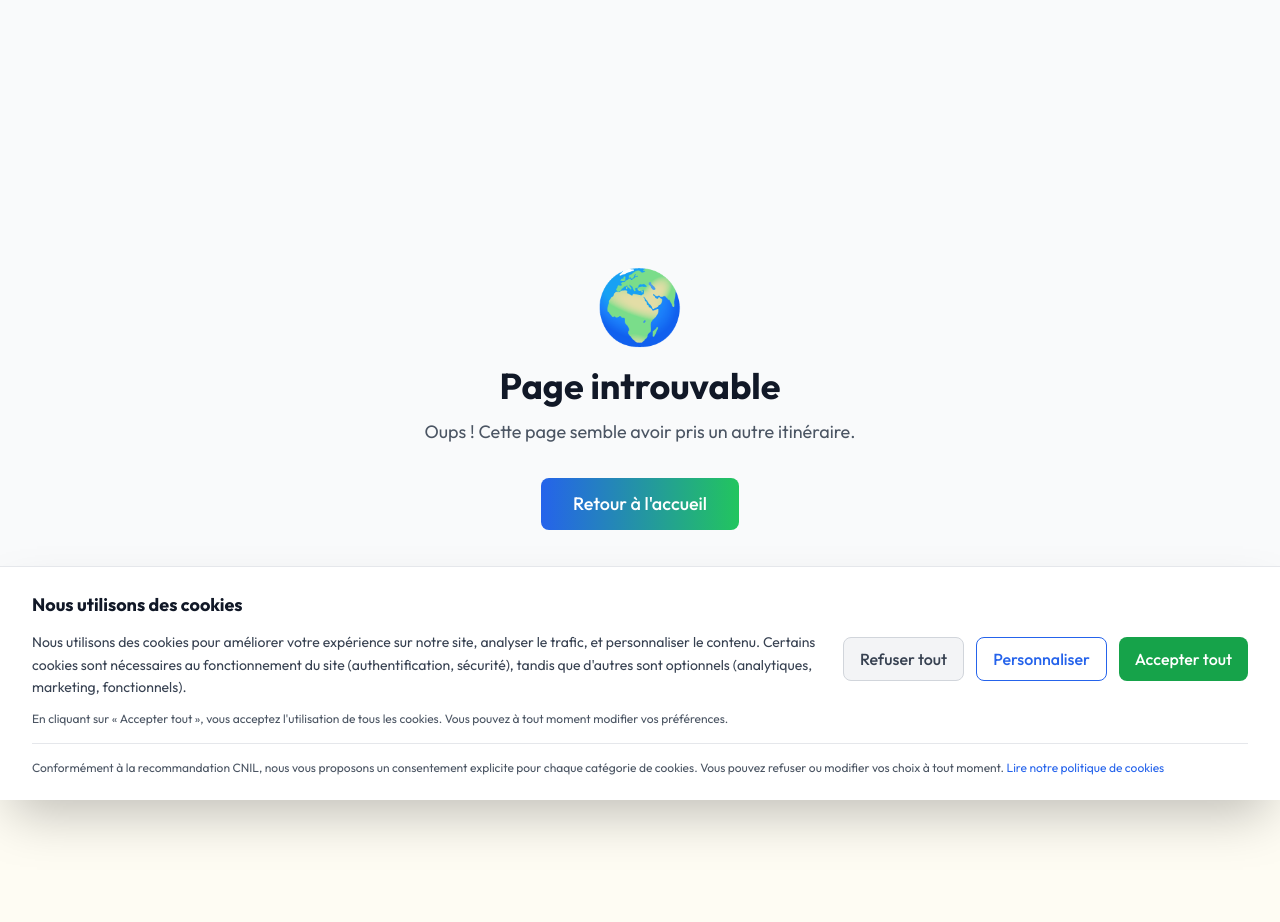
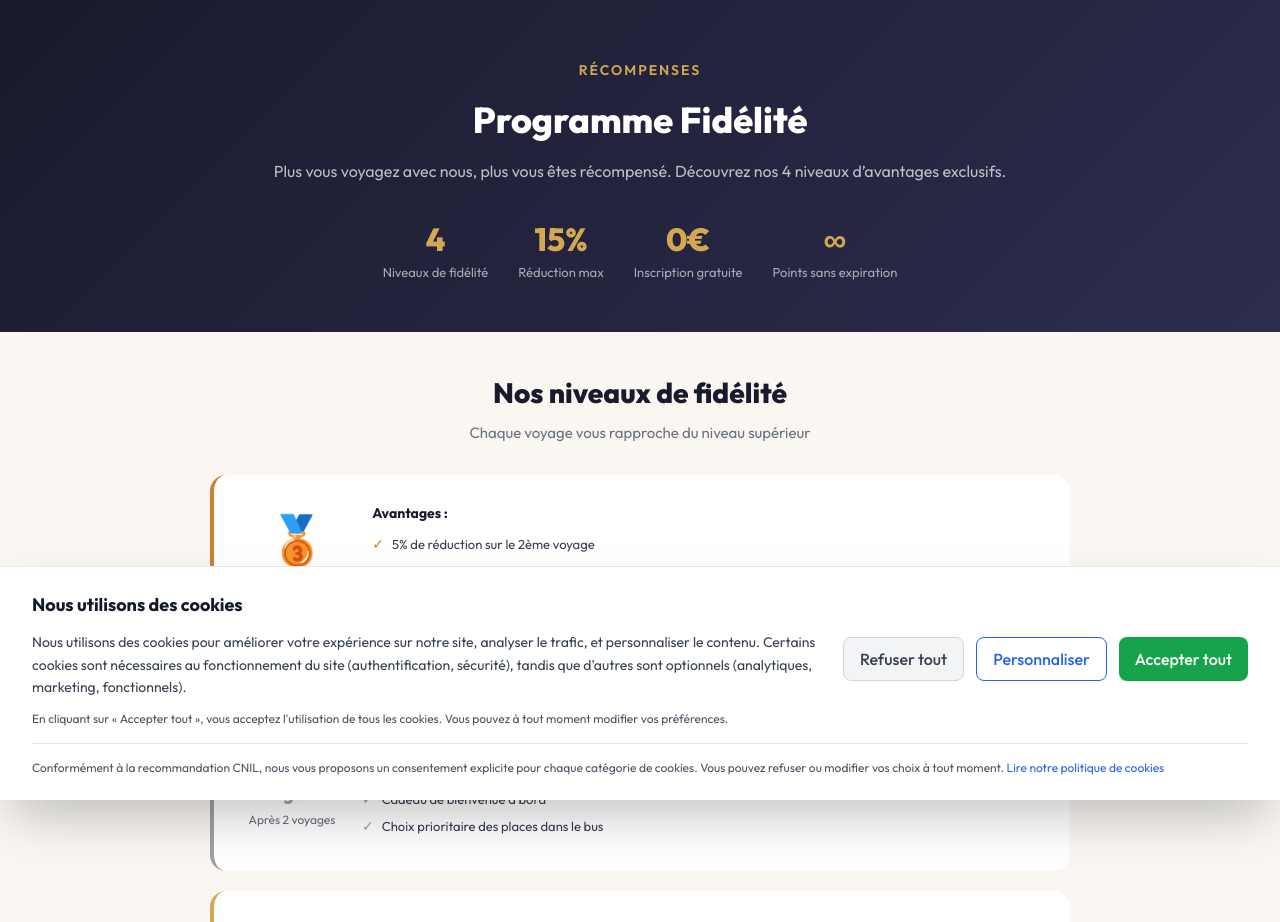
Before and after one commit to eventylife-hub/Eventylife, a Next.js app: page /programme-fidelite in a window 1280 px wide. Before the commit this address had no page. Shown: the top 922 px of the page. Before the commit the page ends 800 px from the top, so only its background shows below. Built offline with nearby package versions, Linux system fonts and the light colour scheme.

Commit message:
feat: add programme-fidelite page

```diff
--- /dev/null
+++ b/app/(public)/programme-fidelite/page.tsx
@@ -0,0 +1,122 @@
+'use client';
+
+const niveaux = [
+  {
+    nom: "Bronze",
+    icon: "\u{1F949}",
+    condition: "D\u00e8s votre 1er voyage",
+    avantages: ["5% de r\u00e9duction sur le 2\u00e8me voyage", "Newsletter VIP avec offres exclusives", "Acc\u00e8s prioritaire aux nouvelles destinations"],
+    couleur: "#CD7F32",
+  },
+  {
+    nom: "Argent",
+    icon: "\u{1F948}",
+    condition: "Apr\u00e8s 2 voyages",
+    avantages: ["8% de r\u00e9duction permanente", "Surclassement h\u00f4tel offert (selon dispo)", "Cadeau de bienvenue \u00e0 bord", "Choix prioritaire des places dans le bus"],
+    couleur: "#A0A0A0",
+  },
+  {
+    nom: "Or",
+    icon: "\u{1F947}",
+    condition: "Apr\u00e8s 4 voyages",
+    avantages: ["12% de r\u00e9duction permanente", "Excursion premium offerte par voyage", "Assurance annulation toutes causes incluse", "Accompagnateur d\u00e9di\u00e9 pour votre groupe", "Acc\u00e8s au salon VIP a\u00e9roport"],
+    couleur: "#D4A853",
+  },
+  {
+    nom: "Diamant",
+    icon: "\u{1F48E}",
+    condition: "Apr\u00e8s 7 voyages",
+    avantages: ["15% de r\u00e9duction permanente", "1 nuit suppl\u00e9mentaire offerte par voyage", "Transfert priv\u00e9 a\u00e9roport inclus", "Repas gastronomique offert", "Concierge voyage personnel 24/7", "Invitation \u00e9v\u00e9nements exclusifs Eventy Life"],
+    couleur: "#7C3AED",
+  },
+];
+
+const chiffres = [
+  { valeur: "4", label: "Niveaux de fid\u00e9lit\u00e9" },
+  { valeur: "15%", label: "R\u00e9duction max" },
+  { valeur: "0\u20AC", label: "Inscription gratuite" },
+  { valeur: "\u221E", label: "Points sans expiration" },
+];
+
+const faq = [
+  { q: "Comment gagner des points ?", r: "Chaque euro d\u00e9pens\u00e9 sur un voyage Eventy Life vous rapporte 1 point. Les parrainages, avis et r\u00e9servations anticip\u00e9es donnent des points bonus." },
+  { q: "Mes points expirent-ils ?", r: "Non ! Vos points de fid\u00e9lit\u00e9 n\u2019expirent jamais tant que votre compte est actif. Voyagez \u00e0 votre rythme." },
+  { q: "Puis-je cumuler fid\u00e9lit\u00e9 et parrainage ?", r: "Absolument ! Les r\u00e9ductions fid\u00e9lit\u00e9 se cumulent avec le parrainage et les offres sp\u00e9ciales pour un maximum d\u2019\u00e9conomies." },
+  { q: "Comment conna\u00eetre mon niveau ?", r: "Connectez-vous \u00e0 votre espace client. Votre niveau, vos points et vos avantages sont visibles sur votre tableau de bord." },
+];
+
+export default function ProgrammeFidelitePage() {
+  return (
+    <div style={{ minHeight: '100vh', background: '#FAF7F2' }}>
+      <div style={{ background: 'linear-gradient(135deg, #1A1A2E 0%, #2D2D4E 100%)', padding: '60px 20px 50px', textAlign: 'center' }}>
+        <div style={{ maxWidth: 800, margin: '0 auto' }}>
+          <div style={{ color: '#D4A853', fontSize: 14, fontWeight: 600, letterSpacing: 2, textTransform: 'uppercase', marginBottom: 12 }}>{"R\u00e9compenses"}</div>
+          <h1 style={{ color: '#FFFFFF', fontSize: 36, fontWeight: 800, marginTop: 0, marginBottom: 12 }}>
+            {"Programme Fid\u00e9lit\u00e9"}
+          </h1>
+          <p style={{ color: 'rgba(255,255,255,0.7)', fontSize: 16, lineHeight: 1.6, marginBottom: 30 }}>
+            {"Plus vous voyagez avec nous, plus vous \u00eates r\u00e9compens\u00e9. D\u00e9couvrez nos 4 niveaux d\u2019avantages exclusifs."}
+          </p>
+          <div style={{ display: 'flex', justifyContent: 'center', gap: 30, flexWrap: 'wrap' }}>
+            {chiffres.map(c => (
+              <div key={c.label} style={{ textAlign: 'center' }}>
+                <div style={{ color: '#D4A853', fontSize: 32, fontWeight: 800 }}>{c.valeur}</div>
+                <div style={{ color: 'rgba(255,255,255,0.6)', fontSize: 13 }}>{c.label}</div>
+              </div>
+            ))}
+          </div>
+        </div>
+      </div>
+
+      <div style={{ maxWidth: 900, margin: '0 auto', padding: '0 20px' }}>
+        <div style={{ textAlign: 'center', padding: '40px 0 30px' }}>
+          <h2 style={{ color: '#1A1A2E', fontSize: 28, fontWeight: 800, marginBottom: 8 }}>{"Nos niveaux de fid\u00e9lit\u00e9"}</h2>
+          <p style={{ color: '#6B7280', fontSize: 15 }}>{"Chaque voyage vous rapproche du niveau sup\u00e9rieur"}</p>
+        </div>
+
+        <div style={{ display: 'flex', flexDirection: 'column', gap: 20, paddingBottom: 40 }}>
+          {niveaux.map(n => (
+            <div key={n.nom} style={{ background: '#FFFFFF', borderRadius: 16, padding: '28px', borderLeft: `4px solid ${n.couleur}`, display: 'flex', gap: 20, flexWrap: 'wrap', alignItems: 'flex-start' }}>
+              <div style={{ textAlign: 'center', minWidth: 100 }}>
+                <div style={{ fontSize: 48 }}>{n.icon}</div>
+                <div style={{ color: n.couleur, fontSize: 18, fontWeight: 800, marginTop: 4 }}>{n.nom}</div>
+                <div style={{ color: '#6B7280', fontSize: 12, marginTop: 4 }}>{n.condition}</div>
+              </div>
+              <div style={{ flex: 1, minWidth: 250 }}>
+                <div style={{ color: '#1A1A2E', fontSize: 14, fontWeight: 700, marginBottom: 10 }}>{"Avantages :"}</div>
+                {n.avantages.map(a => (
+                  <div key={a} style={{ display: 'flex', gap: 8, alignItems: 'flex-start', marginBottom: 6 }}>
+                    <span style={{ color: n.couleur, fontSize: 14, flexShrink: 0 }}>{"\u2713"}</span>
+                    <span style={{ color: '#374151', fontSize: 13, lineHeight: 1.6 }}>{a}</span>
+                  </div>
+                ))}
+              </div>
+            </div>
+          ))}
+        </div>
+
+        <div style={{ background: '#FFFFFF', borderRadius: 16, padding: '32px 28px', marginBottom: 30 }}>
+          <h3 style={{ color: '#1A1A2E', fontSize: 20, fontWeight: 700, marginTop: 0, marginBottom: 16 }}>{"Questions sur le programme"}</h3>
+          {faq.map(f => (
+            <div key={f.q} style={{ borderBottom: '1px solid #E8E4DE', paddingBottom: 16, marginBottom: 16 }}>
+              <div style={{ color: '#D4A853', fontSize: 14, fontWeight: 700, marginBottom: 6 }}>{f.q}</div>
+              <p style={{ color: '#6B7280', fontSize: 13, lineHeight: 1.7, margin: 0 }}>{f.r}</p>
+            </div>
+          ))}
+        </div>
+
+        <div style={{ textAlign: 'center', paddingBottom: 60 }}>
+          <div style={{ background: 'linear-gradient(135deg, #D4A853 0%, #E8C97A 100%)', borderRadius: 16, padding: '40px 30px' }}>
+            <div style={{ fontSize: 40, marginBottom: 12 }}>{"\u{1F48E}"}</div>
+            <h3 style={{ color: '#1A1A2E', fontSize: 22, fontWeight: 700, marginTop: 0, marginBottom: 8 }}>{"Rejoignez le programme d\u00e8s maintenant"}</h3>
+            <p style={{ color: 'rgba(26,26,46,0.7)', fontSize: 14, marginBottom: 20 }}>{"Inscrivez-vous gratuitement et commencez \u00e0 cumuler des avantages d\u00e8s votre premier voyage."}</p>
+            <div style={{ display: 'flex', gap: 12, justifyContent: 'center', flexWrap: 'wrap' }}>
+              <button style={{ padding: '14px 32px', background: '#1A1A2E', color: '#FFFFFF', border: 'none', borderRadius: 10, fontSize: 15, fontWeight: 700, cursor: 'pointer' }}>{"Cr\u00e9er mon compte"}</button>
+              <button style={{ padding: '14px 32px', background: 'rgba(26,26,46,0.1)', color: '#1A1A2E', border: '1px solid rgba(26,26,46,0.3)', borderRadius: 10, fontSize: 15, fontWeight: 700, cursor: 'pointer' }}>{"D\u00e9couvrir nos voyages"}</button>
+            </div>
+          </div>
+        </div>
+      </div>
+    </div>
+  );
+}
```
